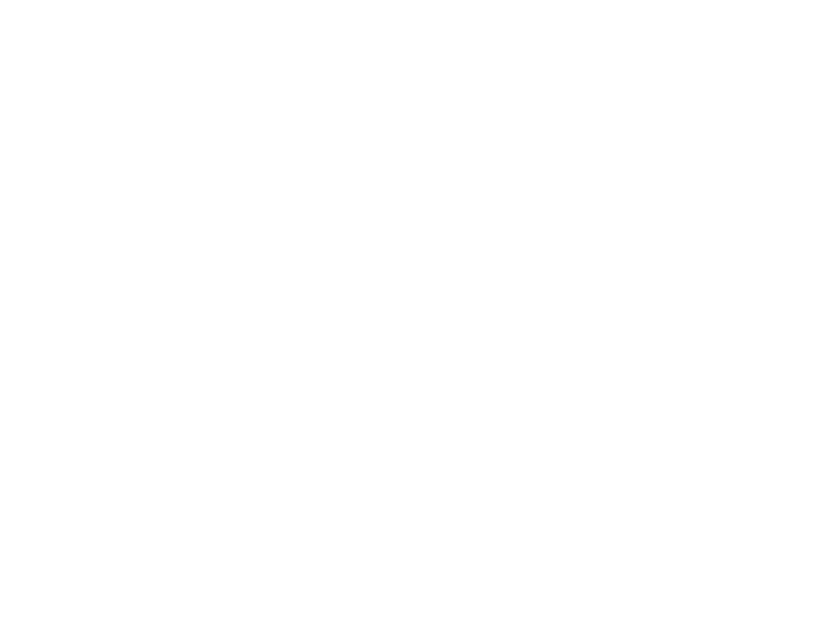
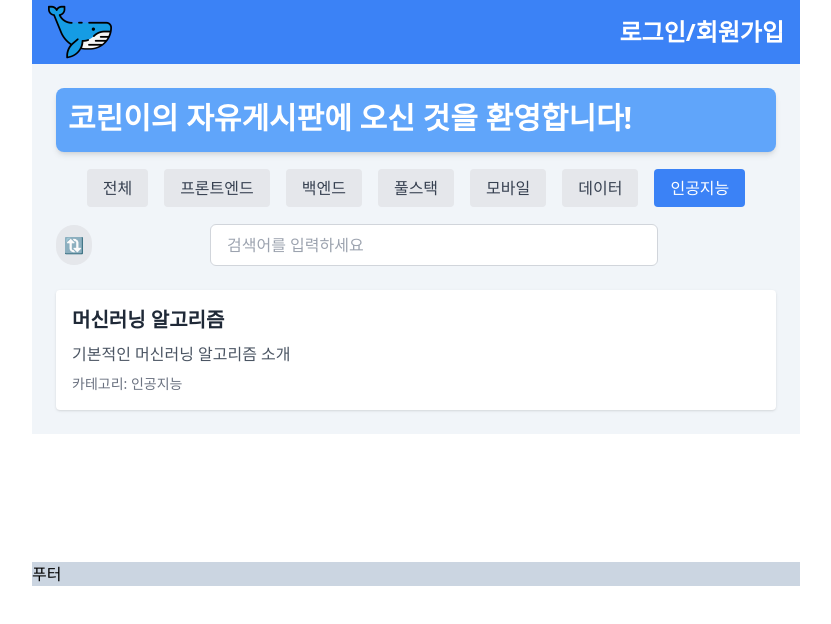
Before and after one commit to funizo/newbie, a React (Create React App) app in the folder FE/: page /ai in a window 1280 px wide. Before the commit this address had no page. Shown: the top 624 px of the page, without its empty margins (224-1055 px from the left). Built offline with nearby package versions, Linux system fonts and the light colour scheme.

Commit message:
메인페이지
1.배너추가
2.카테고리 버튼 추가
3.게시판 스타일로 변경
4.검색어,새로고침 버튼 추가

```diff
--- a/FE/src/App.tsx
+++ b/FE/src/App.tsx
@@ -10,6 +10,7 @@
     <Routes>
       <Route element={<MainLayout />}>
         <Route index element={<MainPage />} />
+        <Route path=":category" element={<MainPage />} />
       </Route>
       <Route path={routes.auth} element={<AuthPage />} /> {/* 로그인,회원가입 페이지 */}
     </Routes>
--- /dev/null
+++ b/FE/src/components/Banner.tsx
@@ -0,0 +1,55 @@
+import React, { useState, useEffect } from "react";
+
+const Banner: React.FC = () => {
+  const [isOpen, setIsOpen] = useState(true);
+
+  useEffect(() => {
+    if (isOpen) {
+      const timer = setTimeout(() => {
+        setIsOpen(false);
+      }, 5000);
+
+      return () => clearTimeout(timer);
+    }
+  }, [isOpen]);
+
+  const toggleBanner = () => {
+    setIsOpen(!isOpen);
+  };
+
+  return (
+    <div
+      className={`hidden md:block bg-blue-400 text-white rounded-lg shadow-md mb-6 transition-all duration-500 ease-in-out overflow-hidden ${
+        isOpen ? "max-h-[500px]" : "max-h-16"
+      }`}
+    >
+      <div className="container mx-auto relative p-3">
+        <div className="flex justify-between items-start">
+          <h1 className="text-3xl font-bold cursor-pointer" onClick={toggleBanner}>
+            코린이의 자유게시판에 오신 것을 환영합니다!
+          </h1>
+          {isOpen && (
+            <button className="text-white hover:text-gray-200 ml-4" onClick={() => setIsOpen(false)}>
+              ✕
+            </button>
+          )}
+        </div>
+        <div
+          className={`mt-4 transition-all duration-500 ${isOpen ? "opacity-100 max-h-[400px]" : "opacity-0 max-h-0"}`}
+        >
+          <p className="text-xl mb-4">신입 개발자 분들을 위한 자유로운 게시판입니다. 부담없이 소통하세요!</p>
+          <p className="text-lg">다음과 같은 다양한 주제로 정보를 교환해보세요:</p>
+          <ul className="list-disc list-inside mt-2 space-y-1 text-lg">
+            <li>이력서 및 포트폴리오 피드백</li>
+            <li>개발자로서의 고민과 하소연</li>
+            <li>면접 후기 공유</li>
+            <li>취업 정보 교류</li>
+            <li>기술 관련 질문과 답변</li>
+          </ul>
+        </div>
+      </div>
+    </div>
+  );
+};
+
+export default Banner;
--- a/FE/src/components/MainForm.tsx
+++ b/FE/src/components/MainForm.tsx
@@ -1,10 +1,71 @@
 import React from "react";
+import { Link } from "react-router-dom";
+import Banner from "./Banner";
 
-const MainForm: React.FC = () => {
+interface Post {
+  id: number;
+  title: string;
+  content: string;
+  category: string;
+}
+
+interface MainFormProps {
+  categories: string[];
+  categoryNames: { [key: string]: string };
+  filteredPosts: Post[];
+  category?: string;
+}
+
+const MainForm: React.FC<MainFormProps> = ({ categories, categoryNames, filteredPosts, category }) => {
   return (
-    <main className="my-32 bg-slate-300">
-      <div>메인</div>
-    </main>
+    <div className="bg-slate-100 p-6">
+      <Banner />
+      <nav className="mb-6">
+        <ul className="flex flex-wrap justify-center gap-2 sm:gap-4">
+          {categories.map((cat) => (
+            <li key={cat} className="mb-2">
+              <Link
+                to={cat === "all" ? "/" : `/${cat}`}
+                className={`px-2 py-1 sm:px-4 sm:py-2 rounded text-sm sm:text-base ${
+                  category === cat || (cat === "all" && !category)
+                    ? "bg-blue-500 text-white"
+                    : "bg-gray-200 text-gray-700 hover:bg-gray-300"
+                }`}
+              >
+                {categoryNames[cat]}
+              </Link>
+            </li>
+          ))}
+        </ul>
+        <div className="flex items-center justify-between mt-4">
+          <button className="hidden md:block p-2 bg-gray-200 rounded-full hover:bg-gray-300 transition-colors">
+            🔃
+          </button>
+          <div className="flex-grow flex justify-center">
+            <input
+              type="text"
+              className="w-full md:max-w-md px-4 py-2 border border-gray-300 rounded-md focus:outline-none focus:ring-2 focus:ring-blue-500"
+              placeholder="검색어를 입력하세요"
+            />
+          </div>
+        </div>
+      </nav>
+      <div className="space-y-4">
+        {filteredPosts.map((post) => (
+          <div
+            key={post.id}
+            className="bg-white p-4 rounded shadow transition duration-200 ease-in-out hover:shadow-lg hover:bg-gray-50 cursor-pointer"
+          >
+            <h2 className="text-xl font-bold mb-2 text-gray-800 hover:text-blue-600">{post.title}</h2>
+            <p className="text-gray-600">{post.content}</p>
+            <div className="mt-2 text-sm text-gray-500">
+              <span>카테고리: {categoryNames[post.category]}</span>
+              {/* 여기에 작성자, 날짜 등 추가 정보를 넣을 수 있습니다 */}
+            </div>
+          </div>
+        ))}
+      </div>
+    </div>
   );
 };
 
--- a/FE/src/components/header/HeaderForm.tsx
+++ b/FE/src/components/header/HeaderForm.tsx
@@ -5,7 +5,7 @@
 
 const HeaderForm: React.FC = () => {
   return (
-    <header className="w-full h-16 bg-blue-300">
+    <header className="w-full h-16 bg-blue-500">
       <nav className="flex items-center justify-center h-full">
         <div className="flex justify-between items-center w-full px-4">
           <Link to="/" className="text-white font-bold text-2xl">
--- a/FE/src/container/MainContainer.tsx
+++ b/FE/src/container/MainContainer.tsx
@@ -1,8 +1,53 @@
-import React from "react";
+import React, { useState, useEffect } from "react";
+import { Link, useParams } from "react-router-dom";
 import MainForm from "../components/MainForm";
 
+interface Post {
+  id: number;
+  title: string;
+  content: string;
+  category: string;
+}
+
 const MainContainer: React.FC = () => {
-  return <MainForm />;
+  const [posts, setPosts] = useState<Post[]>([]);
+  const { category } = useParams<{ category?: string }>();
+
+  useEffect(() => {
+    const dummyPosts: Post[] = [
+      { id: 1, title: "React 기초", content: "React의 기본 개념에 대해 알아봅시다.", category: "frontend" },
+      { id: 2, title: "Node.js 서버 만들기", content: "Express를 이용한 서버 구축", category: "backend" },
+      {
+        id: 3,
+        title: "풀스택 개발 시작하기",
+        content: "프론트엔드와 백엔드를 모두 다뤄봅시다.",
+        category: "fullstack",
+      },
+      { id: 4, title: "React Native 입문", content: "모바일 앱 개발의 기초", category: "mobile" },
+      { id: 5, title: "데이터 분석 기초", content: "Python을 이용한 데이터 분석", category: "data" },
+      { id: 6, title: "머신러닝 알고리즘", content: "기본적인 머신러닝 알고리즘 소개", category: "ai" },
+    ];
+
+    setPosts(dummyPosts);
+  }, []);
+
+  const filteredPosts = category && category !== "all" ? posts.filter((post) => post.category === category) : posts;
+
+  const categories = ["all", "frontend", "backend", "fullstack", "mobile", "data", "ai"];
+
+  const categoryNames = {
+    all: "전체",
+    frontend: "프론트엔드",
+    backend: "백엔드",
+    fullstack: "풀스택",
+    mobile: "모바일",
+    data: "데이터",
+    ai: "인공지능",
+  };
+
+  return (
+    <MainForm categories={categories} categoryNames={categoryNames} filteredPosts={filteredPosts} category={category} />
+  );
 };
 
 export default MainContainer;
```
